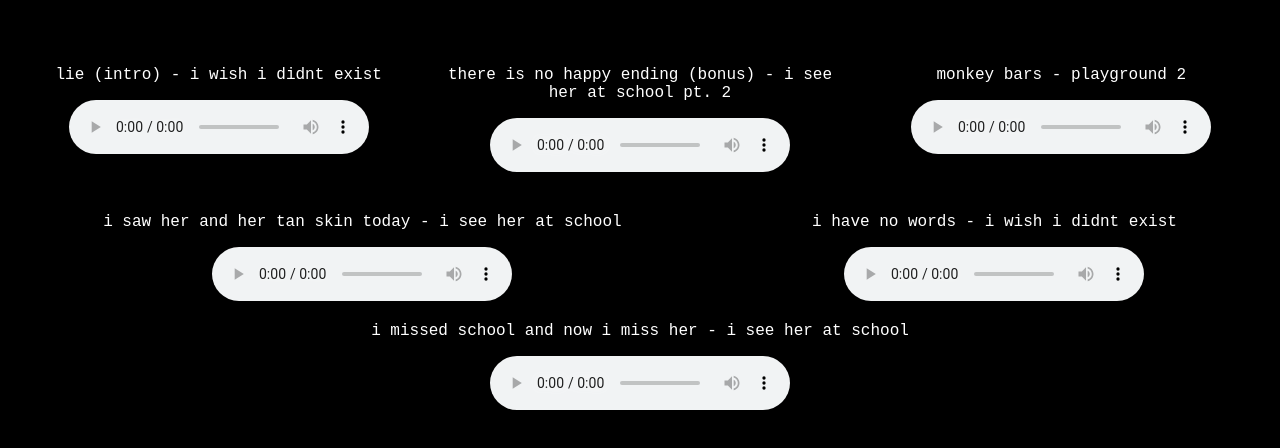
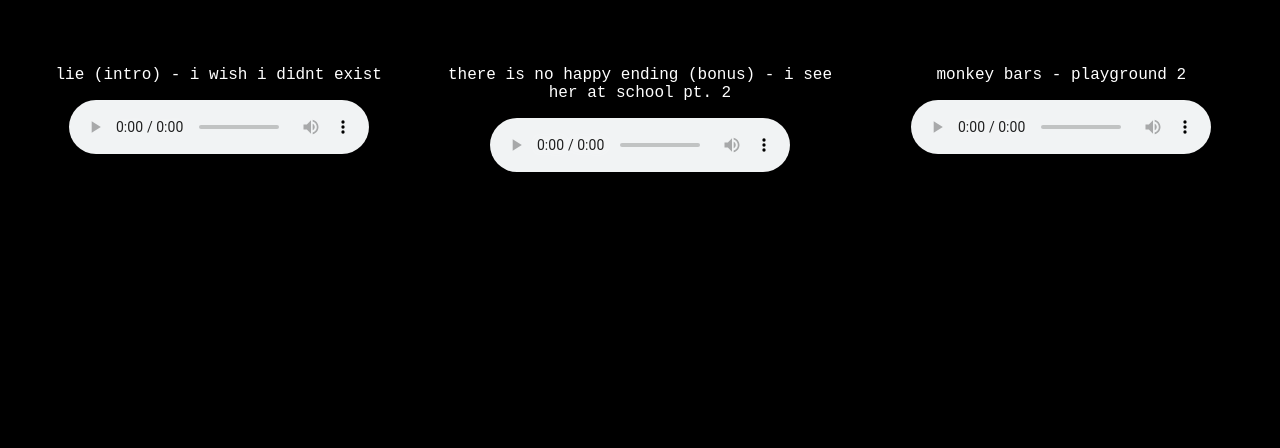
Before and after one commit to iydl/liminalistic, a plain HTML site: page index.html in a window 1280 px wide. Drawn offline with Linux system fonts and the light colour scheme.

Commit message:
Update index.html

```diff
--- a/index.html
+++ b/index.html
@@ -1,6 +1,5 @@
 <!DOCTYPE html>
 <html lang="en">
-
 <head>
     <meta charset="UTF-8">
     <meta name="viewport" content="width=device-width, initial-scale=1.0">
@@ -9,27 +8,20 @@
         body {
             font-family: monospace, monospace;
             text-align: center;
-      background-color: #000;
-      /* black background */
-      color: #fff;
-      /* white text */
+            background-color: #000; /* black background */
+            color: #fff; /* white text */
         }
-
         .audio-container {
             display: flex;
             justify-content: space-around;
-      flex-wrap: wrap;
             margin-top: 50px;
         }
-
         .audio-player {
             flex: 1;
             margin: 0 10px;
-      margin-bottom: 20px;
         }
     </style>
 </head>
-
 <body>
     <div class="audio-container">
         <div class="audio-player">
@@ -50,31 +42,8 @@
             <audio controls>
                 <source src="monkey bars.wav" type="audio/wav">
                 Your browser does not support the audio element.
-    </div>
-    <div class="audioplayer">
-      <p>i saw her and her tan skin today - i see her at school</p>
-      <audio controls>
-        <source src="i saw her and her tan skin today.wav" type="audio/wav">
-        Your browser does not support the audio element.
-      </audio>
-    </div>
-    <div class="audioplayer">
-      <p>i have no words - i wish i didnt exist</p>
-      <audio controls>
-        <source src="i have no words.mp3" type="audio/mpeg">
-        Your browser does not support the audio element.
-      </audio>
-    </div>
-    <div class="audioplayer">
-      <p>i missed school and now i miss her - i see her at school</p>
-      <audio controls>
-        <source src="i missed school and now i miss her.mp3" type="audio/mpeg">
-        Your browser does not support the audio element.
-      </audio>
-    </div>
             </audio>
         </div>
     </div>
 </body>
-
 </html>
```
Lines whose indentation alone changed are shown as unchanged.
